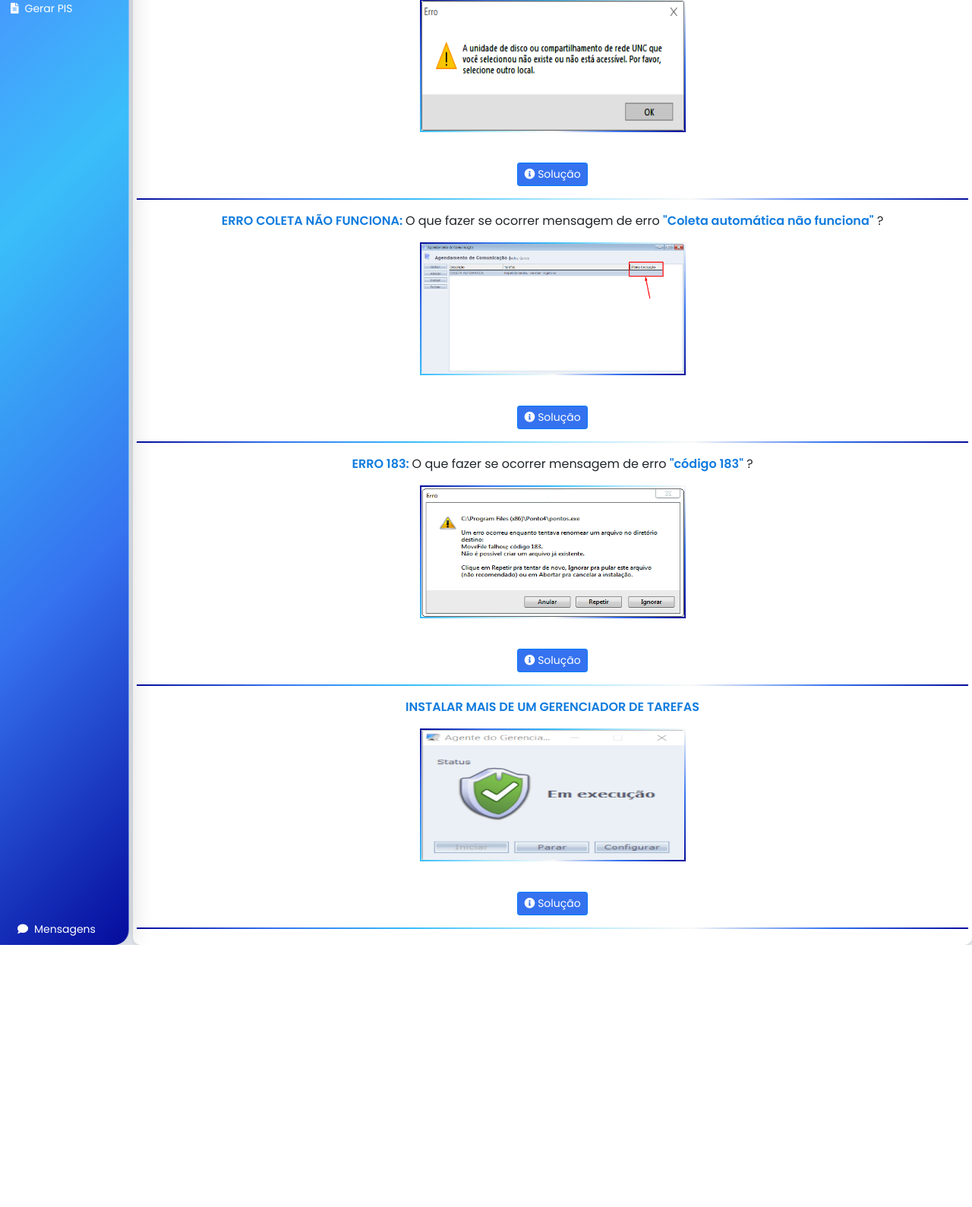
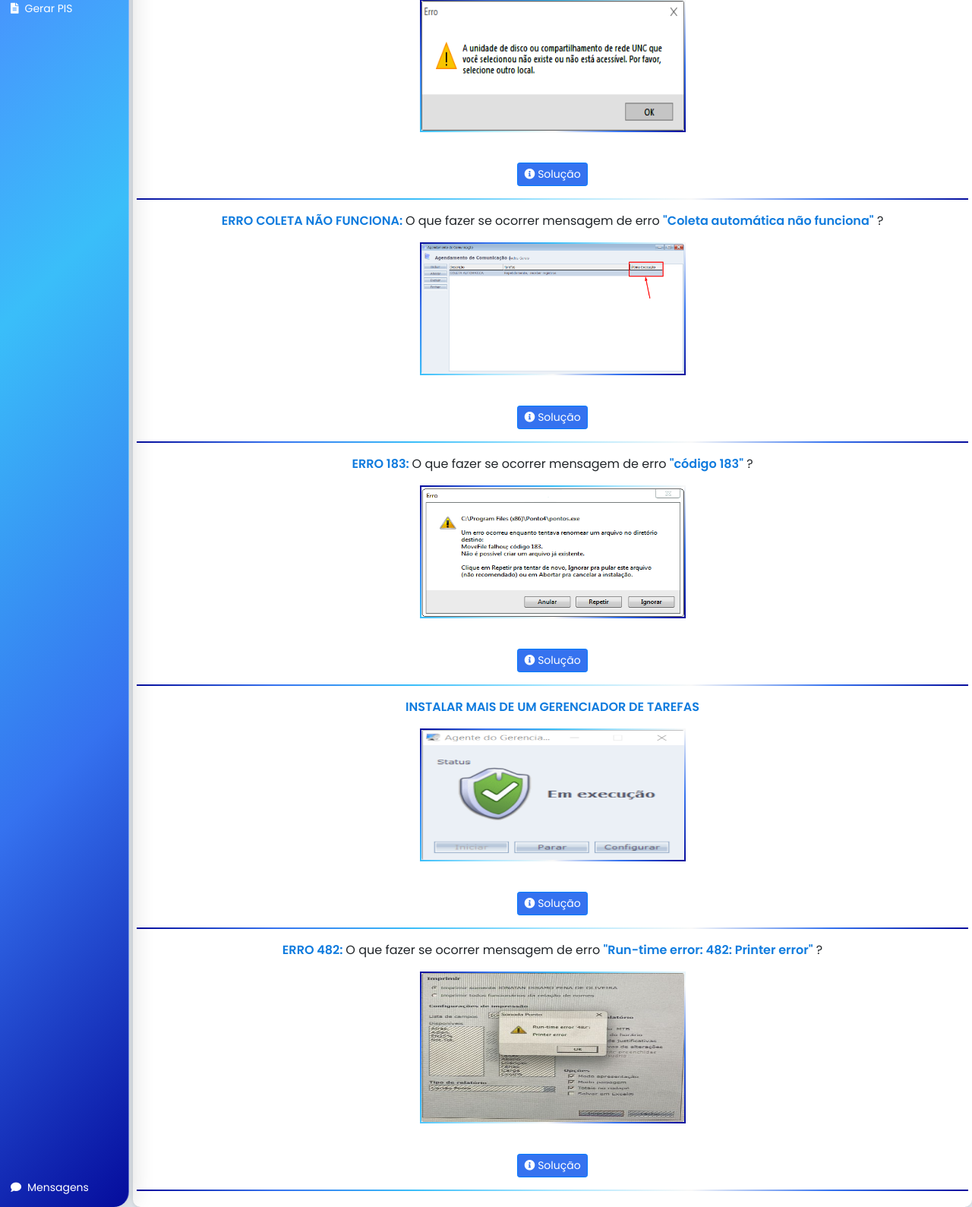
Before and after one commit to XaNDev98/SONODA_HELP2, a PHP site: the page made by Sidebar/Resoluçao.html in a window 1280 px wide. Shown: the part 285-1874 px from the top of the page at 76% size. Before the commit the page ends 1529 px from the top, so only its background shows below. Run offline with PHP 8.4, Linux system fonts and the light colour scheme.

Commit message:
Adicionado outra Resolução no OFF

```diff
--- a/Rep/Control_id.html
+++ b/Rep/Control_id.html
@@ -73,7 +73,7 @@ img.zoomed {
     </ul>
 
     <!-- "Mensagens " fixado na parte inferior da sidebar -->
-    <div class="position-absolute" style="bottom: 5px; left: 25px; width: 100%; margin-left: -12px">
+    <div class="position-absolute" style="bottom: 5px; margin-right: -5px;">
                 <ul class="nav flex-column">
                     <li class="nav-item"><a href="../Sidebar/Mensagens.html" class="nav-link"><i class="fas fa-comment"></i> Mensagens</a></li>
                 </ul>
--- a/Rep/Miniprint.html
+++ b/Rep/Miniprint.html
@@ -157,7 +157,7 @@
         </ul>
 
         <!-- "Mensagens " fixado na parte inferior da sidebar -->
-        <div class="position-absolute" style="bottom: 5px; left: 25px; width: 100%; margin-left: -12px">
+        <div class="position-absolute" style="bottom: 5px; margin-right: -5px;">
           <ul class="nav flex-column">
               <li class="nav-item"><a href="../Sidebar/Mensagens.html" class="nav-link"><i class="fas fa-comment"></i> Mensagens</a></li>
           </ul>
--- a/Rep/Printpoint2.html
+++ b/Rep/Printpoint2.html
@@ -157,7 +157,7 @@
         </ul>
 
         <!-- "Mensagens " fixado na parte inferior da sidebar -->
-        <div class="position-absolute" style="bottom: 5px; left: 25px; width: 100%; margin-left: -12px">
+        <div class="position-absolute" style="bottom: 5px; margin-right: -5px;">
           <ul class="nav flex-column">
               <li class="nav-item"><a href="../Sidebar/Mensagens.html" class="nav-link"><i class="fas fa-comment"></i> Mensagens</a></li>
           </ul>
--- a/Rep/Printpoint3.html
+++ b/Rep/Printpoint3.html
@@ -73,7 +73,7 @@
     </ul>
 
     <!-- "Mensagens " fixado na parte inferior da sidebar -->
-    <div class="position-absolute" style="bottom: 5px; left: 25px; width: 100%; margin-left: -12px">
+    <div class="position-absolute" style="bottom: 5px; margin-right: -5px;">
                 <ul class="nav flex-column">
                     <li class="nav-item"><a href="../Sidebar/Mensagens.html" class="nav-link"><i class="fas fa-comment"></i> Mensagens</a></li>
                 </ul>
--- a/Rep/Smartpoint.html
+++ b/Rep/Smartpoint.html
@@ -72,7 +72,7 @@
     </ul>
 
     <!-- "Mensagens " fixado na parte inferior da sidebar -->
-    <div class="position-absolute" style="bottom: 5px; left: 25px; width: 100%; margin-left: -12px">
+    <div class="position-absolute" style="bottom: 5px; margin-right: -5px;">
                 <ul class="nav flex-column">
                     <li class="nav-item"><a href="../Sidebar/Mensagens.html" class="nav-link"><i class="fas fa-comment"></i> Mensagens</a></li>
                 </ul>
--- a/Sidebar/Mensagens.html
+++ b/Sidebar/Mensagens.html
@@ -59,7 +59,7 @@
             </ul>
 
             <!-- "Mensagens " fixado na parte inferior da sidebar -->
-            <div class="position-absolute" style="bottom: 0px; left: 25px; width: 100%;">
+            <div class="position-absolute" style="bottom: 5px; margin-right: -5px;">
                 <ul class="nav flex-column">
                     <li class="nav-item"><a href="../Sidebar/Mensagens.html" class="nav-link"><i class="fas fa-comment"></i> Mensagens </a></li>
                 </ul>
--- a/Sidebar/Relogios.html
+++ b/Sidebar/Relogios.html
@@ -56,7 +56,7 @@
     </ul>
 
     <!-- "Mensagens " fixado na parte inferior da sidebar -->
-    <div class="position-absolute" style="bottom: 5px; left: 25px; width: 100%; margin-left: -12px">
+    <div class="position-absolute" style="bottom: 5px; margin-right: -5px;">
                 <ul class="nav flex-column">
                     <li class="nav-item"><a href="../Sidebar/Mensagens.html" class="nav-link"><i class="fas fa-comment"></i> Mensagens</a></li>
                 </ul>
--- a/Sidebar/Resoluçao.html
+++ b/Sidebar/Resoluçao.html
@@ -56,98 +56,53 @@
             >
           </li>
           <li class="nav-item">
-            <a
-              href="#"
-              class="nav-link"
-              id="video-link"
-              onclick="toggleMenu('video')"
-              ><i class="fas fa-video"></i> Vídeo
-              <i class="fas fa-chevron-down" id="video-arrow"></i
-            ></a>
-            <ul
-              id="video-submenu"
-              class="nav flex-column"
-              style="display: none"
-            >
+            <a href="#" class="nav-link" id="video-link" onclick="toggleMenu('video')"><i class="fas fa-video"></i> Vídeo<i class="fas fa-chevron-down" id="video-arrow"></i></a>
+            <ul id="video-submenu" class="nav flex-column" style="display: none">
               <li class="nav-item">
-                <a href="../Videos/Videos_OFF.html" class="nav-link"
-                  >Ponto OFF</a
-                >
+                <a href="../Videos/Videos_OFF.html" class="nav-link">Ponto OFF</a>
               </li>
               <li class="nav-item">
-                <a href="../Videos/Video_Web.html" class="nav-link"
-                  >Ponto WEB</a
-                >
+                <a href="../Videos/Video_Web.html" class="nav-link">Ponto WEB</a>
               </li>
               <li class="nav-item">
-                <a href="../Videos/Videos_AcadAcesso.html" class="nav-link"
-                  >Academia / Acesso</a
-                >
+                <a href="../Videos/Videos_AcadAcesso.html" class="nav-link">Academia / Acesso</a>
               </li>
             </ul>
           </li>
           <li class="nav-item">
-            <a
-              href="#"
-              class="nav-link"
-              id="relogios-link"
-              onclick="toggleMenu('relogios')"
-              ><i class="fas fa-clock"></i> Relógios
-              <i class="fas fa-chevron-down" id="relogios-arrow"></i
-            ></a>
-            <ul
-              id="relogios-submenu"
-              class="nav flex-column"
-              style="display: none"
-            >
+            <a href="#" class="nav-link" id="relogios-link" onclick="toggleMenu('relogios')"><i class="fas fa-clock"></i> Relógios
+              <i class="fas fa-chevron-down" id="relogios-arrow"></i></a>
+            <ul id="relogios-submenu" class="nav flex-column" style="display: none">
               <li class="nav-item">
                 <a href="../Rep/Control_id.html" class="nav-link">Control ID</a>
               </li>
               <li class="nav-item">
-                <a href="../Rep/Smartpoint.html" class="nav-link"
-                  >Smart Point</a
-                >
+                <a href="../Rep/Smartpoint.html" class="nav-link">Smart Point</a>
               </li>
               <li class="nav-item">
                 <a href="../Rep/Miniprint.html" class="nav-link">Miniprint</a>
               </li>
               <li class="nav-item">
-                <a href="../Rep/Printpoint2.html" class="nav-link"
-                  >PrintPoint 2</a
-                >
+                <a href="../Rep/Printpoint2.html" class="nav-link">PrintPoint 2</a>
               </li>
               <li class="nav-item">
-                <a href="../Rep/Printpoint3.html" class="nav-link"
-                  >PrintPoint 3</a
-                >
+                <a href="../Rep/Printpoint3.html" class="nav-link">PrintPoint 3</a>
               </li>
             </ul>
           </li>
           <li class="nav-item">
-            <a href="../Sidebar/Resoluçao.html" class="nav-link"
-              ><i class="fas fa-lightbulb"></i> Resoluções</a
-            >
+            <a href="../Sidebar/Resoluçao.html" class="nav-link"><i class="fas fa-lightbulb"></i> Resoluções</a>
           </li>
           <li class="nav-item">
-            <a href="../Sidebar/calculadora.html" class="nav-link"
-              ><i class="fas fa-calculator"></i> Calculadora</a
-            >
+            <a href="../Sidebar/calculadora.html" class="nav-link"><i class="fas fa-calculator"></i> Calculadora</a>
           </li>
           <li class="nav-item">
-            <a
-              href="https://sonodaponto.com.br/pis/"
-              target="_blank"
-              class="nav-link"
-              ><i class="fas fa-file-alt"></i> Gerar PIS</a
-            >
+            <a href="https://sonodaponto.com.br/pis/" target="_blank" class="nav-link"><i class="fas fa-file-alt"></i> Gerar PIS</a>
           </li>
         </ul>
 
         <!-- "Mensagens " fixado na parte inferior da sidebar -->
-        <div
-          class="position-absolute"
-          style="bottom: 0px; left: 25px; width: 100%"
-        >
+        <div class="position-absolute" style="bottom: 5px; margin-right: -5px;">
           <ul class="nav flex-column">
             <li class="nav-item">
               <a href="../Sidebar/Mensagens.html" class="nav-link"
@@ -509,11 +464,9 @@
                   </p>
                   <div>
                     <center>
-                      <img
-                        src="../adress/Problemas/"
-                        alt="Erro UNC"
-                        style="width: 500px; height: 200px"
-                      />
+                      <img src="../adress/Problemas/gerenciador-de-tarefas-banco1.jpg" alt="Banco 1" style="width: 500px; height: 200px"/>
+                      <img src="../adress/Problemas/gerenciador-de-tarefas-banco2.jpg" alt="Banco 2" style="width: 500px; height: 200px"/>
+                      <img src="../adress/Problemas/gerenciador-de-tarefas-config-banco.jpg" alt="Banco de Dados" style="width: 500px; height: 200px"/>
                     </center>
                   </div>
                 </div>
@@ -522,6 +475,55 @@
                   <button
                     class="btn btn-primary btn-sm"
                     onclick="toggleErrorDescription('errorDescription-banco-de-dados-6')"
+                  >
+                    <i class="fas fa-info-circle"></i> Solução
+                  </button>
+                </center>
+                <hr
+                  style="
+                    border: none;
+                    height: 2px;
+                    background: linear-gradient(
+                      135deg,
+                      #050c9c,
+                      #3572ef,
+                      #3abef9,
+                      #a7e6ff,
+                      #f8f8f8,
+                      #3572ef,
+                      #050c9c
+                    );
+                  "
+                />
+              </div>
+
+              <div class="command-item-banco-de-dados">
+                <div class="erro-nome-banco-de-dados" style="text-align: center">
+                  <span>
+                    <strong>ERRO 482: </strong> O que fazer se ocorrer mensagem de erro <strong>"Run-time error: 482: Printer error"</strong> ?
+                  </span>
+                </div>
+                <div class="text-center my-3">
+                  <img src="../adress/Problemas/Erro-482.png" alt="Erro 482" style="width: 350px; height: 200px"/>
+                </div>
+                <div class="erro-descricao-banco-de-dados" id="errorDescription-off-5" style="display: none">
+                  <p><strong>Solução:</strong> faça o passo a passo abaixo:</p>
+                  <p>
+                    1- APERTE O BOTÃO DO WINDOWS E PESQUISE <strong>PAINEL DE CONTROLE > PROGRAMAS E RECURSOS</strong> <br>
+                    2- VÁ EM <strong>ATIVAR OU DESATIVAR RECURSOS DO WINDOWS</strong> <br>
+                    3- CLIQUE NA CAIXINHA E ATIVE O <strong>IMPRESSÃO DA MICROSOFT EM PDF</strong>
+                  </p>
+                  <div>
+                    <center>
+                      <img src="../adress/Problemas/Erro-482-painel-de-controle.png" alt="Erro 482 - Painel de controle" style="width: 500px; height: 200px"/>
+                      <img src="../adress/Problemas/Erro-482-pdf.png" alt="Erro 482 - PDF" style="width: 500px; height: 200px"/>
+                    </center>
+                  </div>
+                </div> <br>
+                <center>
+                  <button
+                    class="btn btn-primary btn-sm"
+                    onclick="toggleErrorDescription('errorDescription-off-5')"
                   >
                     <i class="fas fa-info-circle"></i> Solução
                   </button>
--- a/Sidebar/calculadora.html
+++ b/Sidebar/calculadora.html
@@ -224,10 +224,7 @@
         </ul>
 
         <!-- "Mensagens " fixado na parte inferior da sidebar -->
-        <div
-          class="position-absolute"
-          style="bottom: 0px; left: 25px; width: 100%"
-        >
+        <div class="position-absolute" style="bottom: 5px; margin-right: -5px;">
           <ul class="nav flex-column">
             <li class="nav-item">
               <a href="../Sidebar/Mensagens.html" class="nav-link"
--- a/Style.css
+++ b/Style.css
@@ -117,21 +117,20 @@ body {
     background-color: rgba(24, 8, 53, 0.2);
     color: #ffffff;
     border-left: 3px solid #ffffff;
-    transform: translateX(5px);
     font-family: 'Poppins', sans-serif; /* Fonte mais bonita */
     border-radius: 10px;
+    transform: translateX(5px);
 }
 
 .sidebar .nav-link.active {
-    background-color: rgba(166, 149, 243, 0.3);
-    border-radius: 10px;
-    width: auto;
-    margin-right: -12px;
+    background-color: rgba(24, 8, 53, 0.2);
     color: #ffffff;
     border-left: 3px solid #ffffff;
     font-family: 'Poppins', sans-serif; /* Fonte mais bonita */
-    margin-left: -12px;
-
+    border-radius: 10px;
+    width: auto;
+    margin-right: -5px;
+    margin-left: -15px;
 }
 
 /* Caso queira um estilo mais forte para o hover também */
--- a/Videos/Video_Web.html
+++ b/Videos/Video_Web.html
@@ -58,7 +58,7 @@
     </ul>
 
     <!-- "Mensagens " fixado na parte inferior da sidebar -->
-    <div class="position-absolute" style="bottom: 5px; left: 25px; width: 100%; margin-left: -12px">
+    <div class="position-absolute" style="bottom: 5px; margin-right: -5px;">
                 <ul class="nav flex-column">
                     <li class="nav-item"><a href="../Sidebar/Mensagens.html" class="nav-link"><i class="fas fa-comment"></i> Mensagens</a></li>
                 </ul>
--- a/Videos/Videos_AcadAcesso.html
+++ b/Videos/Videos_AcadAcesso.html
@@ -56,7 +56,7 @@
     </ul>
 
     <!-- "Mensagens " fixado na parte inferior da sidebar -->
-    <div class="position-absolute" style="bottom: 5px; left: 25px; width: 100%; margin-left: -12px">
+    <div class="position-absolute" style="bottom: 5px; margin-right: -5px;">
                 <ul class="nav flex-column">
                     <li class="nav-item"><a href="../Sidebar/Mensagens.html" class="nav-link"><i class="fas fa-comment"></i> Mensagens</a></li>
                 </ul>
--- a/Videos/Videos_OFF.html
+++ b/Videos/Videos_OFF.html
@@ -65,7 +65,7 @@
 
 
         <!-- "Mensagens " fixado na parte inferior da sidebar -->
-        <div class="position-absolute" style="bottom: 5px; left: 25px; width: 100%; margin-left: -12px">
+        <div class="position-absolute" style="bottom: 5px; margin-right: -5px;">
             <ul class="nav flex-column">
                 <li class="nav-item"><a href="../Sidebar/Mensagens.html" class="nav-link"><i class="fas fa-comment"></i>Mensagens</a></li>
             </ul>
--- a/index.html
+++ b/index.html
@@ -61,7 +61,7 @@
             </ul>
 
             <!-- "Mensagens " fixado na parte inferior da sidebar -->
-            <div class="position-absolute" style="bottom: 5px; left: 25px; width: 100%; margin-left: -12px">
+            <div class="position-absolute" style="bottom: 5px; margin-right: -5px;">
                 <ul class="nav flex-column">
                     <li class="nav-item"><a href="Sidebar/Mensagens.html" class="nav-link"><i class="fas fa-comment"></i> Mensagens</a></li>
                 </ul>
```
Also changed, not shown: adress/Problemas/Erro-482-painel-de-controle.png (added), adress/Problemas/Erro-482-pdf.png (added), adress/Problemas/Erro-482.png (added), adress/Problemas/gerenciador-de-tarefas-banco1.jpg (added), adress/Problemas/gerenciador-de-tarefas-banco2.jpg (added), adress/Problemas/gerenciador-de-tarefas-config-banco.jpg (added).
